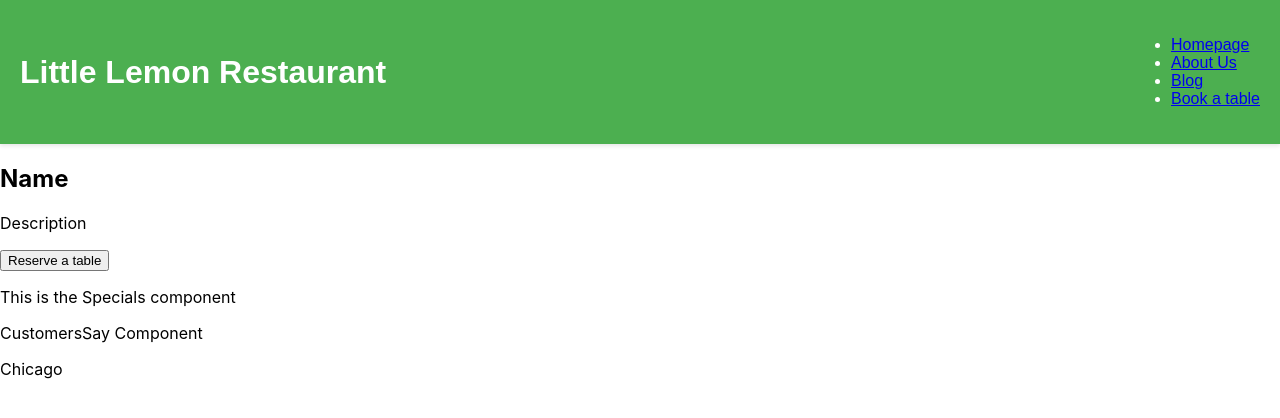
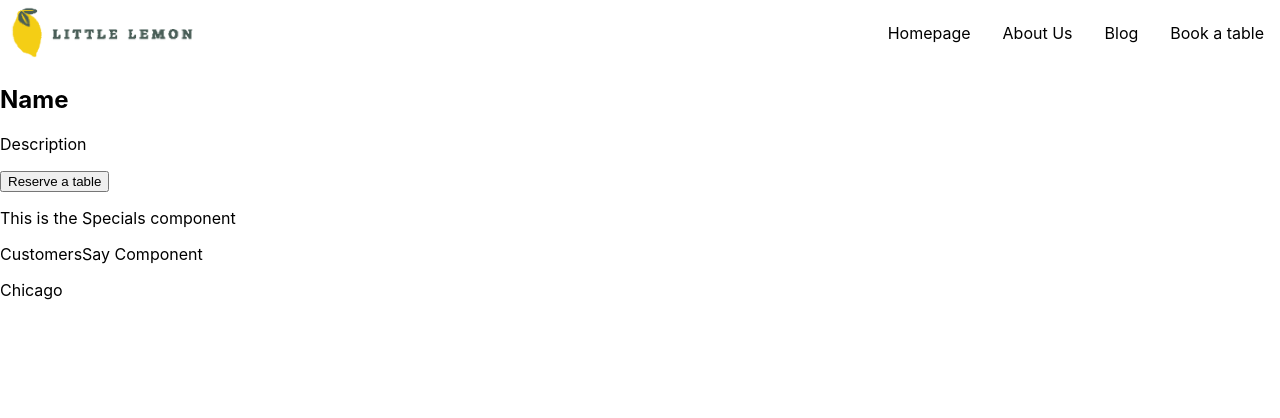
Before and after one commit to webBrah/react, a React (Create React App) app in the folder little-lemon-restaurant/: page / in a window 1280 px wide. Shown: the top 418 px of the page. Built offline with nearby package versions, Linux system fonts and the light colour scheme; the HTML template or start-up script is replaced by a standard one.

Commit message:
Header Styles added

```diff
--- a/little-lemon-restaurant/src/components/Header/Header.css
+++ b/little-lemon-restaurant/src/components/Header/Header.css
@@ -1,44 +1,50 @@
-/* Container for the header */
-.header {
-  display: flex; /* Use Flexbox */
-  justify-content: space-between; /* Distribute space between the heading and nav menu */
-  align-items: center; /* Align items vertically in the center */
-  padding: 20px; /* Add some padding */
-  background-color: #4caf50; /* Green background */
-  color: white; /* Set text color */
-  font-family: Arial, sans-serif; /* Set font family */
-  box-shadow: 0px 2px 4px rgba(0, 0, 0, 0.1); /* Add a subtle shadow */
+/* Reset list style for the nav */
+header .header nav ul {
+  list-style: none;
+  margin: 0;
+  padding: 0;
 }
 
-/* Heading styling */
-.header .heading {
-  flex: 0 0 30%; /* 30% width and not resizable */
-  font-size: 24px; /* Set font size */
+/* Container div */
+.header-container {
+  display: grid;
+  grid-template-columns: auto 1fr;
+  align-items: center;
+  gap: 1rem;
 }
 
-/* Navigation menu styling */
-.header .nav-menu {
-  display: flex; /* Use Flexbox */
-  flex: 0 0 70%; /* 70% width and not resizable */
-  justify-content: flex-end; /* Align menu items to the right */
-  list-style-type: none; /* Remove bullets from list */
-  margin: 0; /* Remove default margin */
-  padding: 0; /* Remove default padding */
+/* Logo container */
+.logo {
+  display: flex;
+  align-items: center;
 }
 
-/* Navigation menu items styling */
-.header .nav-menu li {
-  display: inline; /* Display list items inline */
+/* Make the logo smaller */
+.nav-image {
+  width: 200px; /* Adjust this value according to your desired logo size */
+  height: auto;
 }
 
-.header .nav-menu li a {
-  padding: 0 15px; /* Add some padding */
-  text-decoration: none; /* Remove underline */
-  color: white; /* Set text color */
-  font-size: 18px; /* Set font size */
+/* Nav container */
+.header nav {
+  display: grid;
+  grid-template-columns: repeat(4, auto);
+  justify-content: end;
+  align-items: center;
 }
 
-/* Hover effect on menu items (optional) */
-.header .nav-menu li a:hover {
-  color: #45a049; /* Change the text color when hovered */
+/* Nav items */
+.header nav ul li {
+  display: inline;
 }
+
+.header nav ul li a {
+  text-decoration: none;
+  color: inherit;
+  transition: color 0.3s;
+  padding: 0 1rem; /* Add horizontal padding to space the nav menu items */
+}
+
+.header nav ul li a:hover {
+  color: #ff9800;
+}
--- a/little-lemon-restaurant/src/components/Header/Header.jsx
+++ b/little-lemon-restaurant/src/components/Header/Header.jsx
@@ -1,11 +1,15 @@
-import './Header.css';
+import "./Header.css";
 
 export default function Header() {
   return (
-    <>
-      <header className="header">
+    <header className="header">
+      <div className="header-container">
         <div className="logo">
-          <h1>Little Lemon Restaurant</h1>
+          <img
+            src={require("../../assets/nav-logo.png")}
+            alt="Little Lemon logo"
+            className="nav-image"
+          ></img>
         </div>
         <nav>
           <ul>
@@ -19,11 +23,11 @@ export default function Header() {
               <a href="/blog">Blog</a>
             </li>
             <li>
-            <a href="/book" role="button">Book a table</a>
+              <a href="/book" role="button">Book a table</a>
             </li>
           </ul>
         </nav>
-      </header>
-    </>
+      </div>
+    </header>
   );
 }
```
